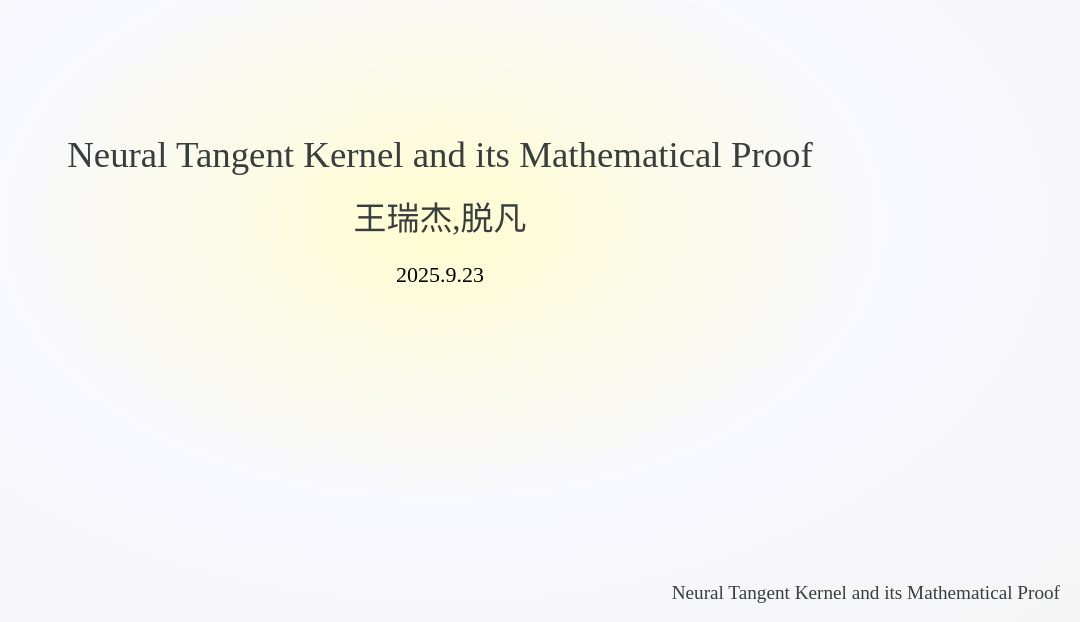
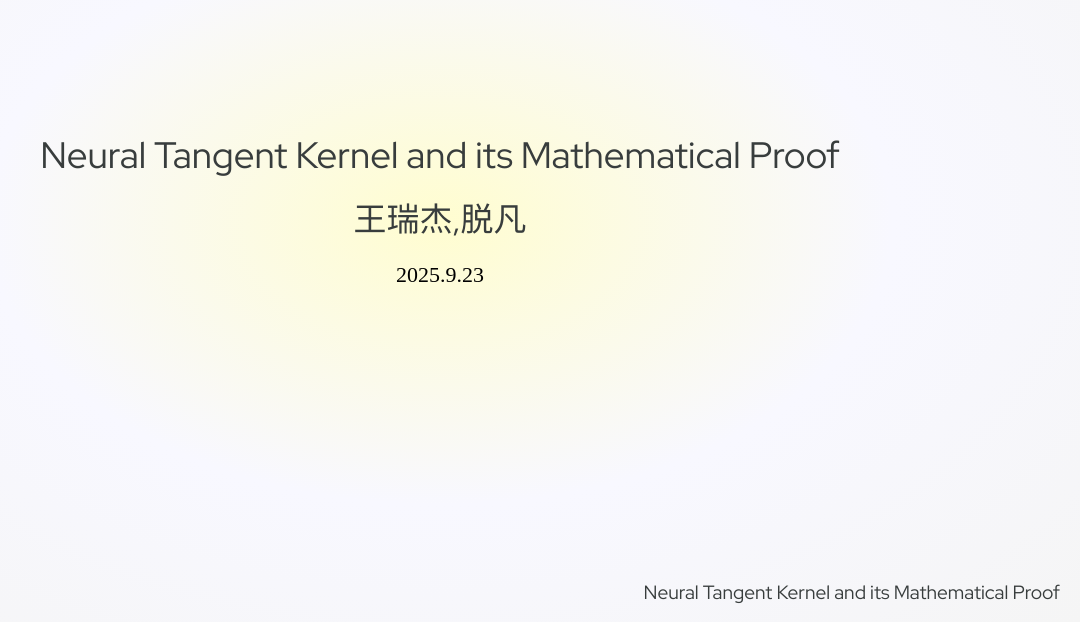
Before and after one commit to nftuoa/NTKPre, a website: page index.html in a window 1280 px wide. Shown: the part 178-800 px from the top of the page, without its empty margins (200-1280 px from the left). Drawn offline with nearby package versions, Linux system fonts and the light colour scheme; files whose address does not match are found by name; a web font is replaced by a local one.

Commit message:
test font

```diff
--- a/index.html
+++ b/index.html
@@ -8,16 +8,6 @@
     <link rel="stylesheet" href="plugin/title-footer/title-footer.css">
 </head>
 
-<style>
-    @font-face {
-        font-family: "MyFont";
-        src: url("./media/RedHatDisplay.ttf");
-    }
-    @font-face {
-        font-family: "LXGW Neo XiHei Screen Full";
-        src: url("./media/LXGW_Neo_XiHei_Screen_Full_Regular.ttf");
-    }
-</style>
 
 <body>
 <div class="reveal">
```
Also changed, not shown: dist/theme/serif.css.
